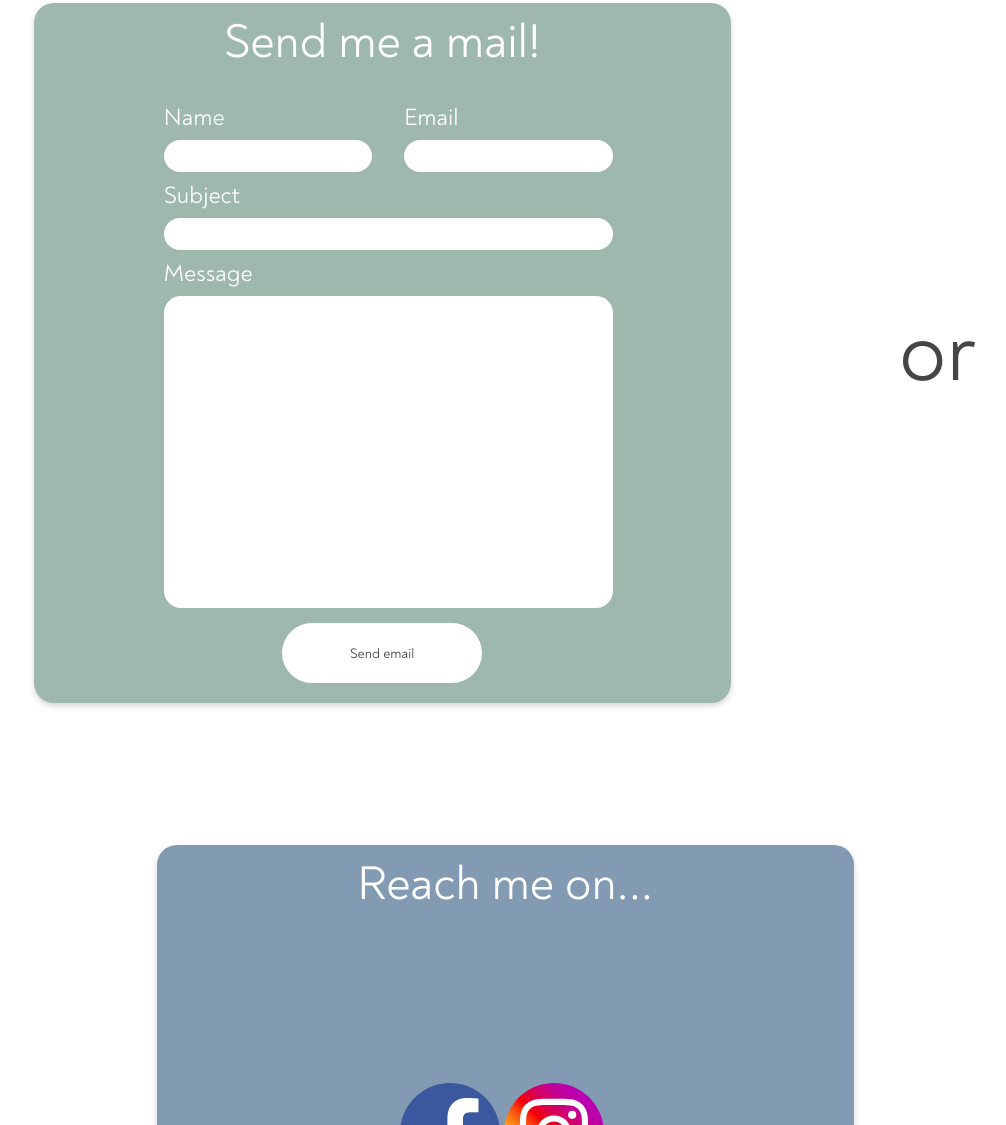
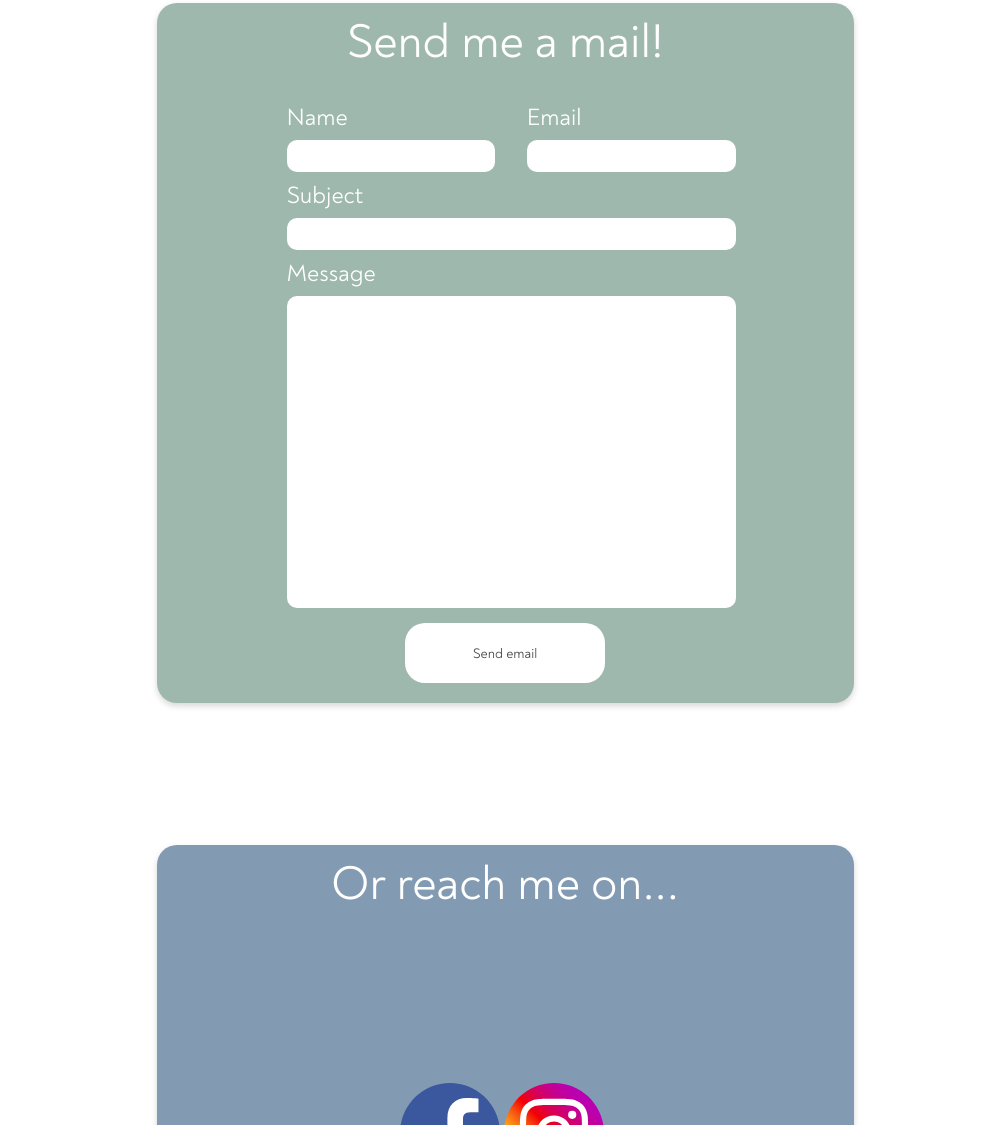
Before and after one commit to mexicanrobot/portfolio-html, a website: page public/contact.html in a window 1280 px wide. Shown: the part 143-1268 px from the top of the page, without its empty margins (135-1141 px from the left). Drawn offline with Linux system fonts and the light colour scheme.

Commit message:
Correct issues

```diff
--- a/public/contact.html
+++ b/public/contact.html
@@ -51,10 +51,8 @@
                     </form>
                 </div>
 
-                <div class="or">or</div>
-
                 <div class="bg-blue contact-card">
-                    <div class="title">Reach me on...</div>
+                    <div class="title">Or reach me on...</div>
                     <div class="social-container">
                         <div class="social-grid">
                             <a href="http://www.facebook.com/mexicanrobot"><img class="social" src="svg/fb.svg" /></a>
--- a/public/css/contact.css
+++ b/public/css/contact.css
@@ -27,19 +27,13 @@
     flex-wrap: wrap;
 }
 
-.or {
-    margin: auto 0;
-    font-size: 86px;
-    color: #454545;
-}
-
 .social {
     width: 100px;
     height: 100px;
 }
 
 input, textarea {
-    border-radius: 17px;
+    border-radius: 10px;
     border: none;
     height: 20px;
     font-size: 24px;
@@ -65,7 +59,7 @@ button {
     width: 101px;
     height: 30px;
     border: none;
-    border-radius: 30px;
+    border-radius: 20px;
     background-color: #fff;
     color: #454545;
     margin: 0 auto;
--- a/public/css/index.css
+++ b/public/css/index.css
@@ -13,11 +13,17 @@
     justify-content: space-evenly;
     align-items: center;
     padding-top: 80px;
+    padding-left: 20px;
+    padding-right: 20px;
 }
 
 .intro .message {
     flex: 1;
     max-width: 1163px;
+}
+
+.message {
+    padding-right: 20px;
 }
 
 .message .title {
@@ -26,6 +32,7 @@
 
 .message .desc {
     font-size: 48px;
+    text-align: justify;
 }
 
 .design {
@@ -45,7 +52,8 @@
     background-color: #839BB2;
     width: 100vw;
     min-height: 850px;
-    border-radius: 10px;
+    padding-bottom: 20px;
+    border-radius: 20px;
 }
 
 .resume .title {
@@ -70,7 +78,7 @@
     margin-top: 10px;
     width: 463px;
     min-height: 550px;
-    border-radius: 37px;
+    border-radius: 20px;
     background-color: #ededed;
 
     display: flex;
--- a/public/css/project.css
+++ b/public/css/project.css
@@ -17,7 +17,7 @@
 
 .row > .project-pill, .content > .project-pill {
   margin-bottom: 15px;
-  border-radius: 71px;
+  border-radius: 20px;
   flex: 1 1;
 }
 
@@ -58,7 +58,7 @@
   padding-bottom: 20px;
   padding-left: 5px;
   padding-right: 5px;
-  border-radius: 71px;
+  border-radius: 20px;
   object-fit: cover;
 }
 
```
Also changed, not shown: public/css/portfolio.css (+4 -4 lines).
